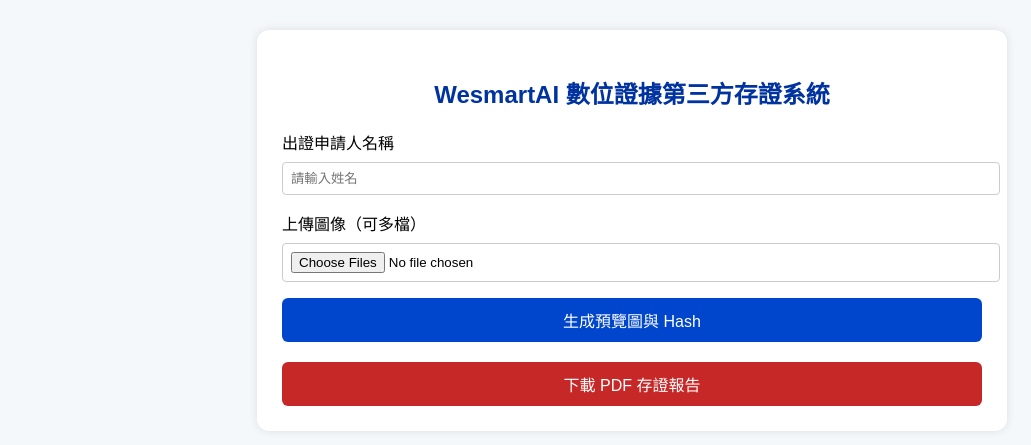
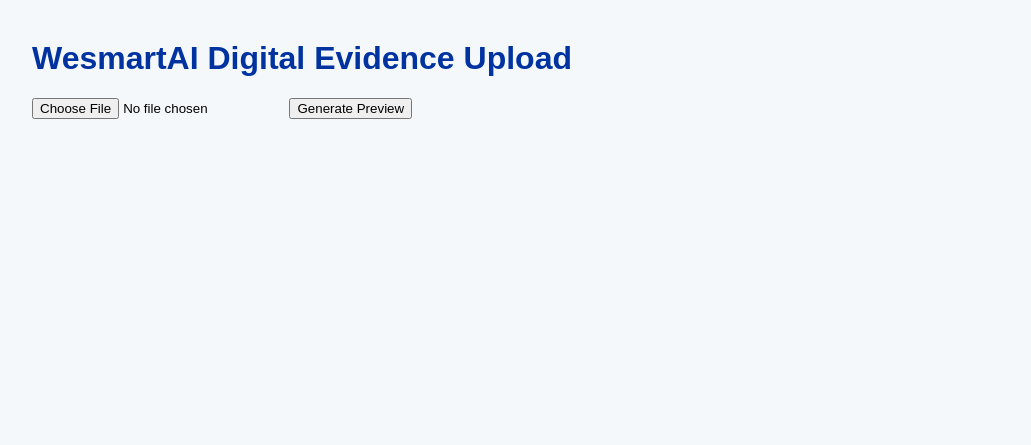
Before and after one commit to takecovertaiwan-cmyk/GPT-UPLOAD, a Flask app: page / in a window 1280 px wide. Shown: the top 445 px of the page, without its empty margins (8-1039 px from the left). Run offline with Flask 3, Linux system fonts and the light colour scheme.

Commit message:
Update index.html

```diff
--- a/templates/index.html
+++ b/templates/index.html
@@ -1,57 +1,72 @@
 <!DOCTYPE html>
-<html lang="zh-Hant">
+<html lang="en">
 <head>
   <meta charset="UTF-8">
-  <title>WesmartAI 數位證據第三方存證系統</title>
+  <title>WesmartAI Digital Evidence Upload</title>
   <style>
-    body { font-family: "Noto Sans TC", sans-serif; background-color: #f5f8fb; margin: 0; }
-    .container { max-width: 700px; margin: 30px auto; background: white; padding: 25px; border-radius: 12px; box-shadow: 0 0 10px rgba(0,0,0,0.1); }
-    h2 { color: #0033A0; text-align: center; }
-    input[type="text"], input[type="file"] { width: 100%; padding: 8px; margin-top: 8px; margin-bottom: 16px; border: 1px solid #ccc; border-radius: 4px; }
-    button { display: block; width: 100%; padding: 10px; border: none; border-radius: 6px; font-size: 16px; cursor: pointer; }
-    .btn-primary { background-color: #0046cc; color: white; }
-    .btn-danger { background-color: #C62828; color: white; margin-top: 10px; }
-    img { max-width: 100%; border-radius: 6px; margin-top: 8px; }
-    #previewArea { margin-top: 20px; }
+    body { font-family: Arial, sans-serif; margin: 40px; background: #f5f8fb; }
+    h1 { color: #0033a0; }
+    #preview { margin-top: 20px; }
+    img { max-width: 400px; border: 1px solid #ccc; }
   </style>
 </head>
 <body>
-  <div class="container">
-    <h2>WesmartAI 數位證據第三方存證系統</h2>
+  <h1>WesmartAI Digital Evidence Upload</h1>
 
-    <form id="uploadForm" onsubmit="handlePreview(event)">
-      <label>出證申請人名稱</label>
-      <input type="text" name="applicant" id="applicant" placeholder="請輸入姓名" required>
+  <form id="uploadForm" enctype="multipart/form-data">
+    <input type="file" id="fileInput" name="file" accept="image/*" required />
+    <button type="submit">Generate Preview</button>
+  </form>
 
-      <label>上傳圖像（可多檔）</label>
-      <input type="file" name="files" id="files" multiple accept="image/*" required>
-
-      <button type="submit" class="btn-primary">生成預覽圖與 Hash</button>
-    </form>
-
-    <div id="previewArea"></div>
-
-    <form id="pdfForm" method="POST" action="/generate">
-      <input type="hidden" name="applicant" id="pdf_applicant">
-      <button type="submit" class="btn-danger">下載 PDF 存證報告</button>
-    </form>
-  </div>
+  <div id="preview"></div>
+  <button id="downloadBtn" style="display:none;">Download PDF Report</button>
 
   <script>
-  async function handlePreview(e) {
-    e.preventDefault();
-    const formData = new FormData(document.getElementById("uploadForm"));
-    const res = await fetch("/preview", { method: "POST", body: formData });
-    const data = await res.json();
+    const form = document.getElementById("uploadForm");
+    const previewDiv = document.getElementById("preview");
+    const downloadBtn = document.getElementById("downloadBtn");
+    let currentFile = null;
+    let currentHash = null;
 
-    let html = "<h3>預覽圖與 Hash</h3>";
-    data.forEach(item => {
-      html += `<p><b>${item.filename}</b><br>SHA256: ${item.sha256}<br>大小: ${item.size}</p>`;
-      html += `<img src="/uploads/${item.filename}">`;
+    form.addEventListener("submit", async (e) => {
+      e.preventDefault();
+      const file = document.getElementById("fileInput").files[0];
+      if (!file) return alert("Please select a file first.");
+
+      const formData = new FormData();
+      formData.append("file", file);
+
+      const res = await fetch("/preview", { method: "POST", body: formData });
+      if (!res.ok) return alert("Preview failed.");
+      const data = await res.json();
+
+      currentFile = file.name;
+      currentHash = data.sha256;
+
+      previewDiv.innerHTML = `
+        <p><b>SHA256:</b> ${data.sha256}</p>
+        <img src="${data.preview_url}" alt="Preview">
+      `;
+      downloadBtn.style.display = "block";
     });
-    document.getElementById("previewArea").innerHTML = html;
-    document.getElementById("pdf_applicant").value = document.getElementById("applicant").value;
-  }
+
+    downloadBtn.addEventListener("click", async () => {
+      if (!currentFile || !currentHash) return alert("No preview data.");
+      const res = await fetch("/generate", {
+        method: "POST",
+        headers: { "Content-Type": "application/json" },
+        body: JSON.stringify({ file_name: currentFile, sha256: currentHash })
+      });
+      if (!res.ok) return alert("PDF generation failed.");
+
+      const blob = await res.blob();
+      const url = window.URL.createObjectURL(blob);
+      const a = document.createElement("a");
+      a.href = url;
+      a.download = `report_${currentFile}.pdf`;
+      a.click();
+      window.URL.revokeObjectURL(url);
+    });
   </script>
 </body>
 </html>
```
